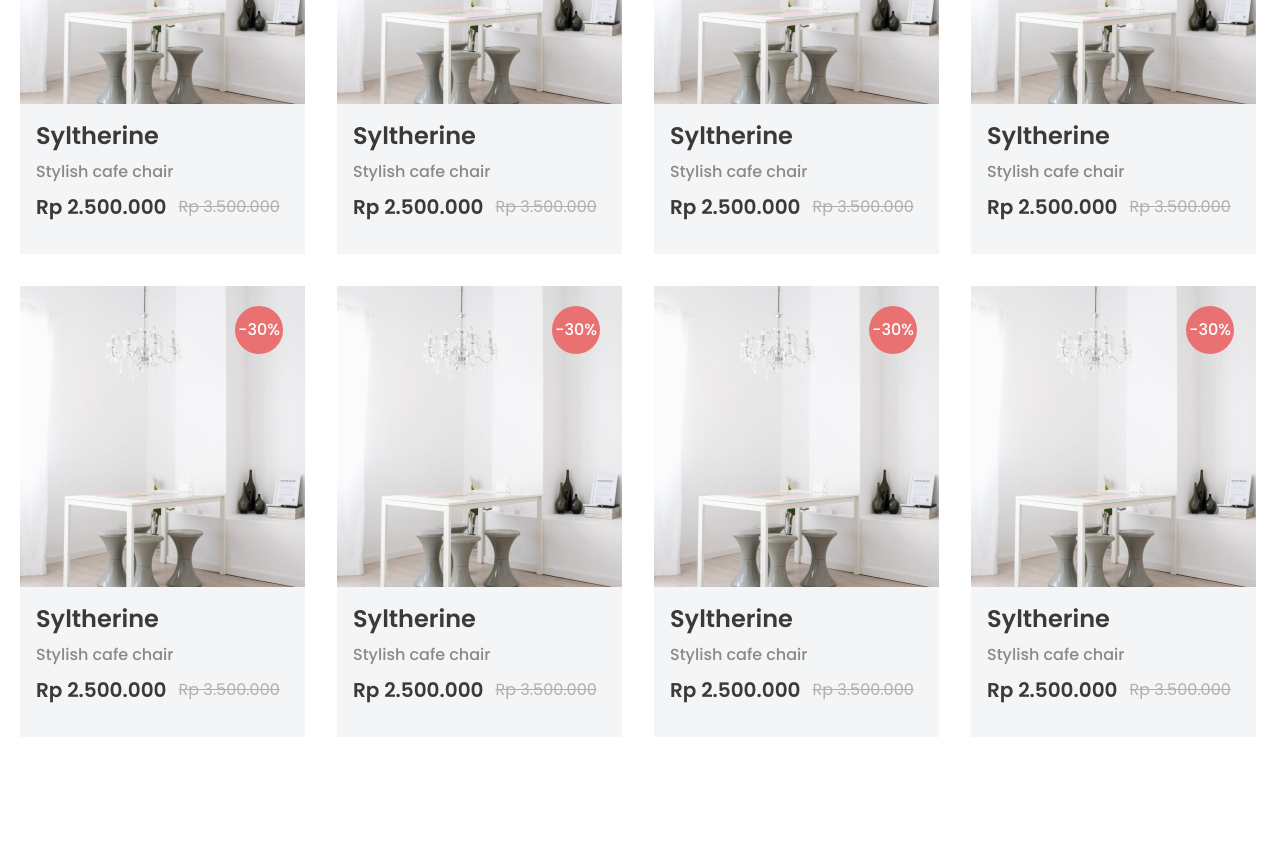
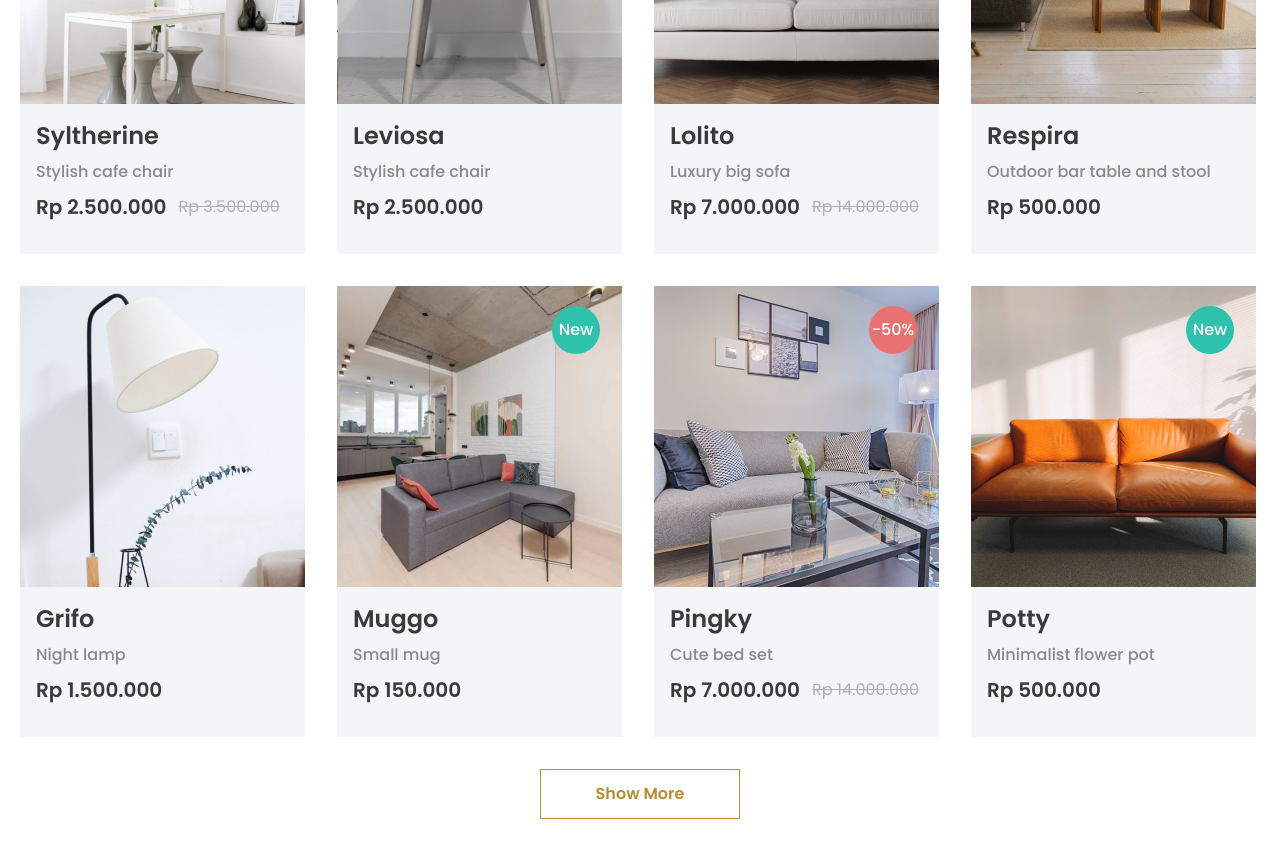
Before and after one commit to Afridul369/Furniro, a React (Vite) app: page / in a window 1280 px wide. Shown: the part 1860-2711 px from the top of the page. Before the commit the page ends 2661 px from the top, so only its background shows below. Built offline with nearby package versions, Linux system fonts and the light colour scheme.

Commit message:
Product Part Added

```diff
--- a/src/Components/Badge.jsx
+++ b/src/Components/Badge.jsx
@@ -1,10 +1,10 @@
 import React from 'react'
 
-const Badge = ({text,className}) => {
+const Badge = ({text,className,bg}) => {
   return (
     <>
     <div className="">
-        <div className={`h-[48px] w-[48px] flex items-center justify-center bg-Badgebg rounded-full text-base font-medium font-Pop text-white ${className}`}>{text}</div>
+        <div className={`h-[48px] w-[48px] flex items-center justify-center ${bg} rounded-full text-base font-medium font-Pop text-white ${className}`}>{text}</div>
     </div>
     </>
   )
--- /dev/null
+++ b/src/Components/DynamicBadge.jsx
@@ -0,0 +1,14 @@
+import React from 'react'
+import Badge from './Badge'
+
+const DynamicBadge = ({text1,backgroundBG}) => {
+  return (
+   <>
+   <div className="">
+        <Badge text={text1} className={'absolute top-5 left-[215px]'} bg={backgroundBG}/>
+   </div>
+   </>
+  )
+}
+
+export default DynamicBadge
--- a/src/Components/Product.jsx
+++ b/src/Components/Product.jsx
@@ -4,6 +4,15 @@ import Text from './Text'
 import Flex from './Flex'
 import Products from './Products'
 import Product1 from '../assets/product1.png'
+import Product2 from '../assets/product2.png'
+import Product3 from '../assets/product3.png'
+import Product4 from '../assets/product4.png'
+import Product5 from '../assets/product5.png'
+import Product6 from '../assets/product6.png'
+import Product7 from '../assets/product7.png'
+import Product8 from '../assets/product8.png'
+import Badge from './Badge'
+import DynamicBadge from './DynamicBadge'
 
 
 const Product = () => {
@@ -14,15 +23,20 @@ const Product = () => {
             <Text as={'h1'} text={'Our Products'} className={'text-[40px] font-Pop font-bold text-Protext mb-10'}/>
            </div>
            <Flex className={'flex-wrap gap-x-8'}>
-            <Products imgSrc={Product1} text1={'-30%'} text2={'Syltherine'} text3={'Stylish cafe chair'} text4={'Rp 2.500.000'} text5={<del>Rp 3.500.000</del>}/>
-            <Products imgSrc={Product1} text1={'-30%'} text2={'Syltherine'} text3={'Stylish cafe chair'} text4={'Rp 2.500.000'} text5={<del>Rp 3.500.000</del>}/>
-            <Products imgSrc={Product1} text1={'-30%'} text2={'Syltherine'} text3={'Stylish cafe chair'} text4={'Rp 2.500.000'} text5={<del>Rp 3.500.000</del>}/>
-            <Products imgSrc={Product1} text1={'-30%'} text2={'Syltherine'} text3={'Stylish cafe chair'} text4={'Rp 2.500.000'} text5={<del>Rp 3.500.000</del>}/>
-            <Products imgSrc={Product1} text1={'-30%'} text2={'Syltherine'} text3={'Stylish cafe chair'} text4={'Rp 2.500.000'} text5={<del>Rp 3.500.000</del>}/>
-            <Products imgSrc={Product1} text1={'-30%'} text2={'Syltherine'} text3={'Stylish cafe chair'} text4={'Rp 2.500.000'} text5={<del>Rp 3.500.000</del>}/>
-            <Products imgSrc={Product1} text1={'-30%'} text2={'Syltherine'} text3={'Stylish cafe chair'} text4={'Rp 2.500.000'} text5={<del>Rp 3.500.000</del>}/>
-            <Products imgSrc={Product1} text1={'-30%'} text2={'Syltherine'} text3={'Stylish cafe chair'} text4={'Rp 2.500.000'} text5={<del>Rp 3.500.000</del>}/>
+              <Products imgSrc={Product1} text1={'-30%'} text2={'Syltherine'} text3={'Stylish cafe chair'} text4={'Rp 2.500.000'} text5={<del>Rp 3.500.000</del>} icon={<DynamicBadge text1={'-30%'} backgroundBG={'bg-Badgebg'}/>}/>
+              <Products imgSrc={Product2}  text2={'Leviosa'} text3={'Stylish cafe chair'} text4={'Rp 2.500.000'}  />
+              <Products imgSrc={Product3} text1={'-30%'} text2={'Lolito'} text3={'Luxury big sofa'} text4={'Rp 7.000.000'} text5={<del>Rp 14.000.000</del>} icon={<DynamicBadge text1={'-50%'} backgroundBG={'bg-Badgebg'}/>}/>
+              <Products imgSrc={Product4} text1={'-30%'} text2={'Respira'} text3={'Outdoor bar table and stool'} text4={'Rp 500.000'} icon={<DynamicBadge text1={'New'} backgroundBG={'bg-Badgebg2'}/>}/>
+              <Products imgSrc={Product5} text2={'Grifo'} text3={'Night lamp'} text4={'Rp 1.500.000'} />
+              <Products imgSrc={Product6} text1={'-30%'} text2={'Muggo'} text3={'Small mug'} text4={'Rp 150.000'} icon={<DynamicBadge text1={'New'} backgroundBG={'bg-Badgebg2'}/>}/>
+              <Products imgSrc={Product7} text1={'-30%'} text2={'Pingky'} text3={'Cute bed set'} text4={'Rp 7.000.000'} text5={<del>Rp 14.000.000</del>} icon={<DynamicBadge text1={'-50%'} backgroundBG={'bg-Badgebg'}/>}/>
+              <Products imgSrc={Product8} text1={'-30%'} text2={'Potty'} text3={'Minimalist flower pot'} text4={'Rp 500.000'} icon={<DynamicBadge text1={'New'} backgroundBG={'bg-Badgebg2'}/>}/>
            </Flex>
+           <div className="w-[200px] mx-auto ">
+           <div className="text-center border border-Hovertext1  py-3">
+              <Text as={'h1'} text={'Show More'} className={'text-base font-Pop font-semibold text-Hovertext1'}/>
+           </div>
+           </div>
         </Container>
 
     </div>
--- a/src/Components/Products.jsx
+++ b/src/Components/Products.jsx
@@ -7,13 +7,13 @@ import { IoMdShare } from 'react-icons/io'
 import { MdCompareArrows } from 'react-icons/md'
 import { FaRegHeart } from 'react-icons/fa'
 
-const Products = ({imgSrc,imgAlt,text1,text2,text3,text4,text5}) => {
+const Products = ({imgSrc,imgAlt,icon,text2,text3,text4,text5,backgroundBG}) => {
   return (
    <>
    <div className="mb-8">
-        <div className="relative overflow-y-hidden group">
+        <div className="relative overflow-y-hidden group ">
     <Image imgSrc={imgSrc} imgAlt={imgAlt} />
-    <Badge text={text1} className={'absolute top-5 left-[215px]'}/>
+    {icon}
             <div className="px-4 pt-4 pb-8 bg-productbg">
                 <Text as={'h1'} text={text2} className={'text-2xl font-Pop font-semibold text-Protext mb-2'}/>
                 <Text as={'h1'} text={text3} className={'text-base font-Pop font-medium text-protext2 mb-2'}/>
--- a/tailwind.config.js
+++ b/tailwind.config.js
@@ -21,6 +21,7 @@ export default {
         PText: '#666666',
         Protext: '#3A3A3A',
         Badgebg: '#E97171',
+        Badgebg2: '#2ec1ac',
         productbg: '#f4f5f7',
         protext2: '#898989',
         protext3: '#B0B0B0',
```
